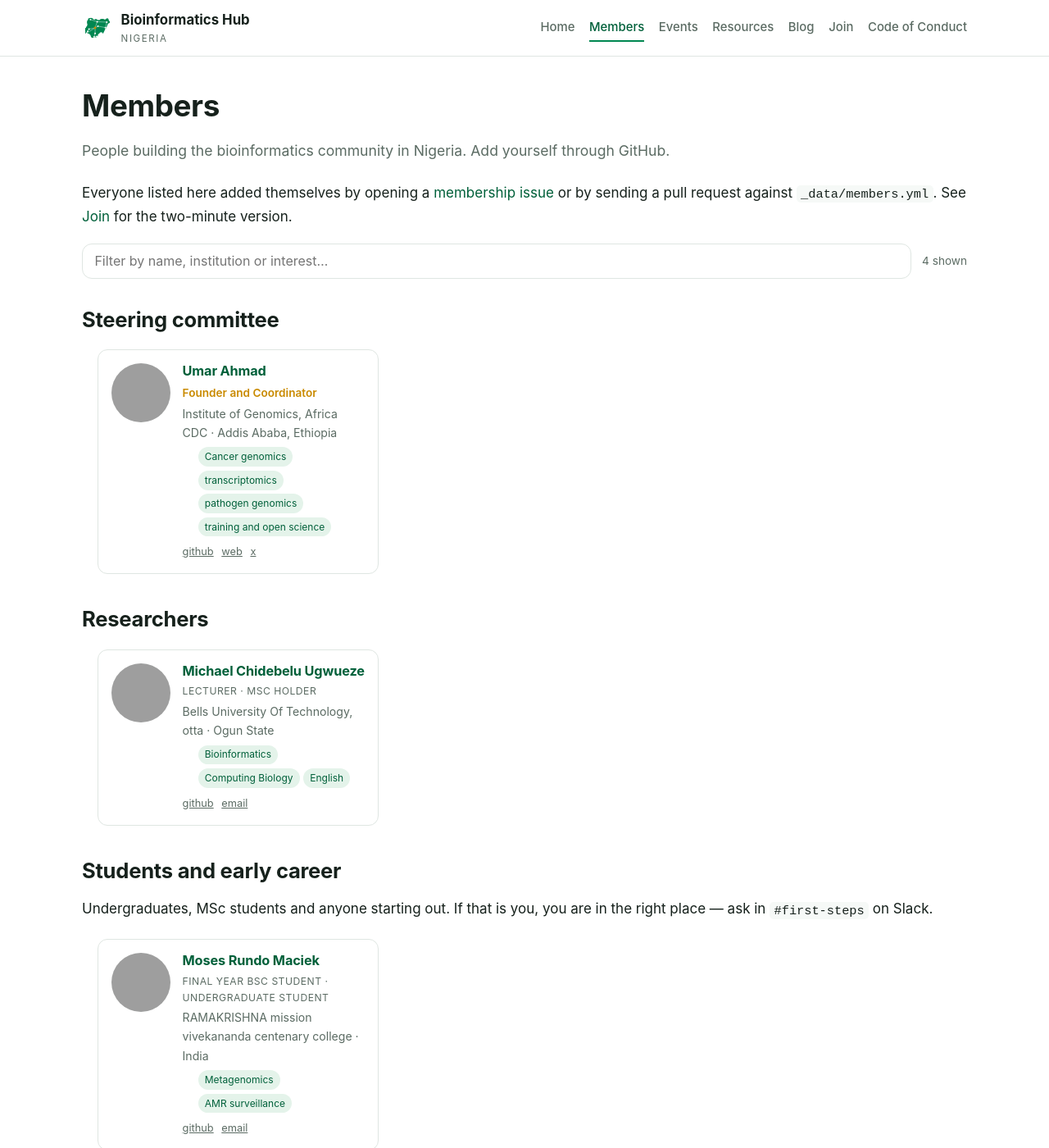
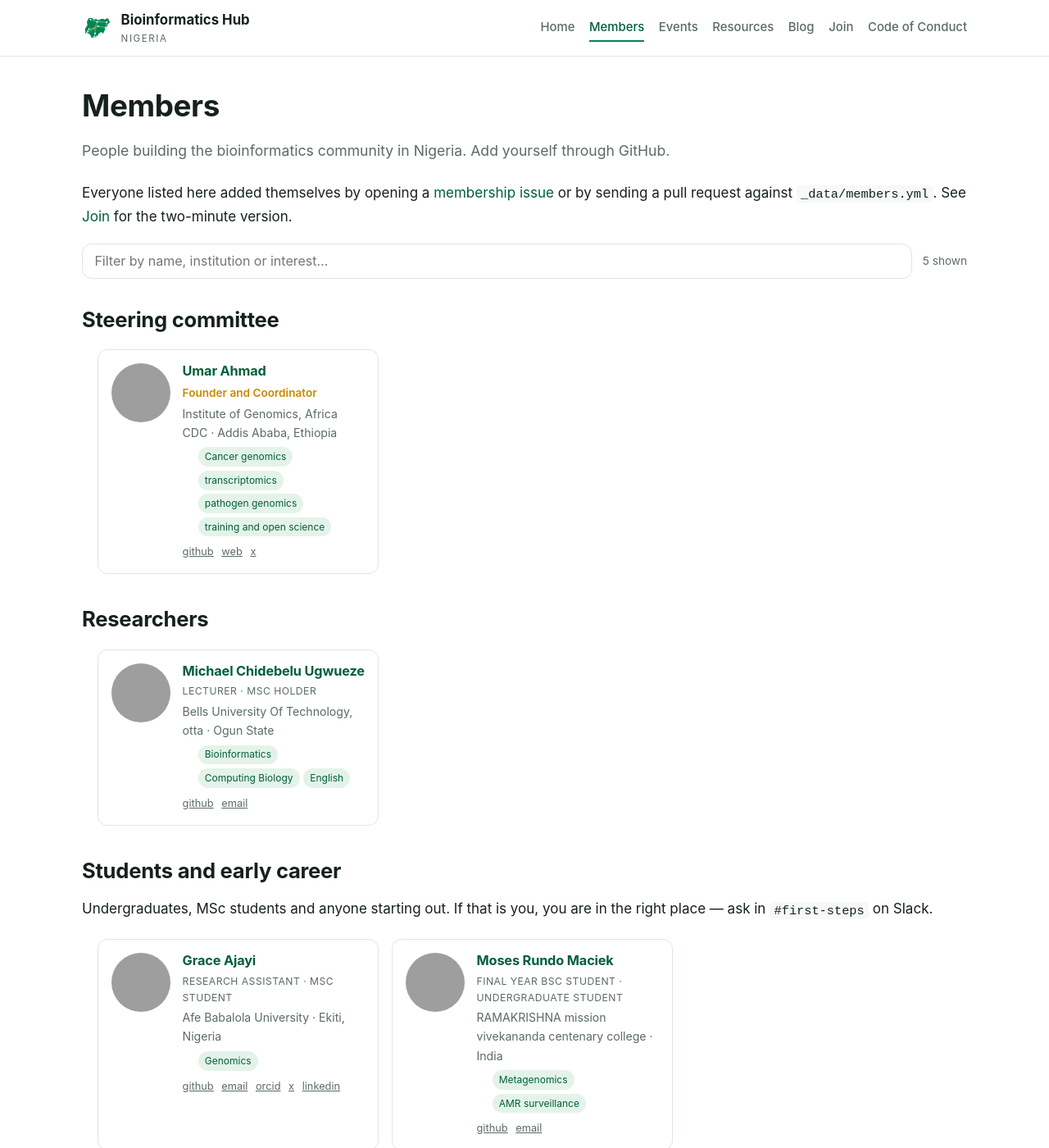
Before and after one commit to GOA14/bioinformaticshub.github.io, a Jekyll site: the page built from members.md, in a window 1280 px wide and 1400 px high. Shown: the whole window at 82% size. Built offline with Jekyll 4.4.1, drawn with Linux system fonts in a browser that asks for light colours; grey boxes are pictures that could not be loaded.

Commit message:
Added Grace Ajayi (@Torren11) in members.yml (#30)

```diff
--- a/_data/members.yml
+++ b/_data/members.yml
@@ -41,16 +41,29 @@
   twitter: babasaraky
   joined: 2016-01-01
 
+- name: Grace Ajayi
+  github: Torren11
+  institution: Afe Babalola University
+  interests: Genomics
+  stage: MSc student
+  title: Research assistant
+  location: Ekiti, Nigeria
+  email: oluwasolagraceajayi@gmail.com
+  orcid: 0000-0002-6845-6018
+  twitter: Gracy_ldn
+  linkedin: graceoluwasola
+  joined: 2026-11-19
+
 - name: Moses Rundo Maciek
   github: moses-rundo
   institution: RAMAKRISHNA mission vivekananda centenary college
   interests: Metagenomics, AMR surveillance
   stage: Undergraduate student
-  about: I am interested in working in AMR surveillance, metagenomics, and other bioinformatics-related research, particularly in applying genomic data to understand infectious diseases and address public health challenges.
   title: Final year Bsc student
   location: India
   email: mosesrundo@gmail.com
   joined: 2026-11-19
+  about: I am interested in working in AMR surveillance, metagenomics, and other bioinformatics-related research, particularly in applying genomic data to understand infectious diseases and address public health challenges.
 
 - name: Ibrahim Mohammed
   github: ibrahimmohammed22398-hash
@@ -66,11 +79,11 @@
   institution: Bells University Of Technology, otta
   interests: Bioinformatics, Computing Biology, English
   stage: MSc holder
-  about: I analyze drug safety information in the pharmacovigilance department of the pharmaceutical company where I work, i want to learn computational biology using bioinformatics
   title: Lecturer
   location: Ogun State
   email: micittechnology@gmail.com
   joined: 2026-11-19
+  about: I analyze drug safety information in the pharmacovigilance department of the pharmaceutical company where I work, i want to learn computational biology using bioinformatics
 
 # --- Copy the block below, fill it in, and delete the leading "# " ----------
 # - name: Your Name
```
